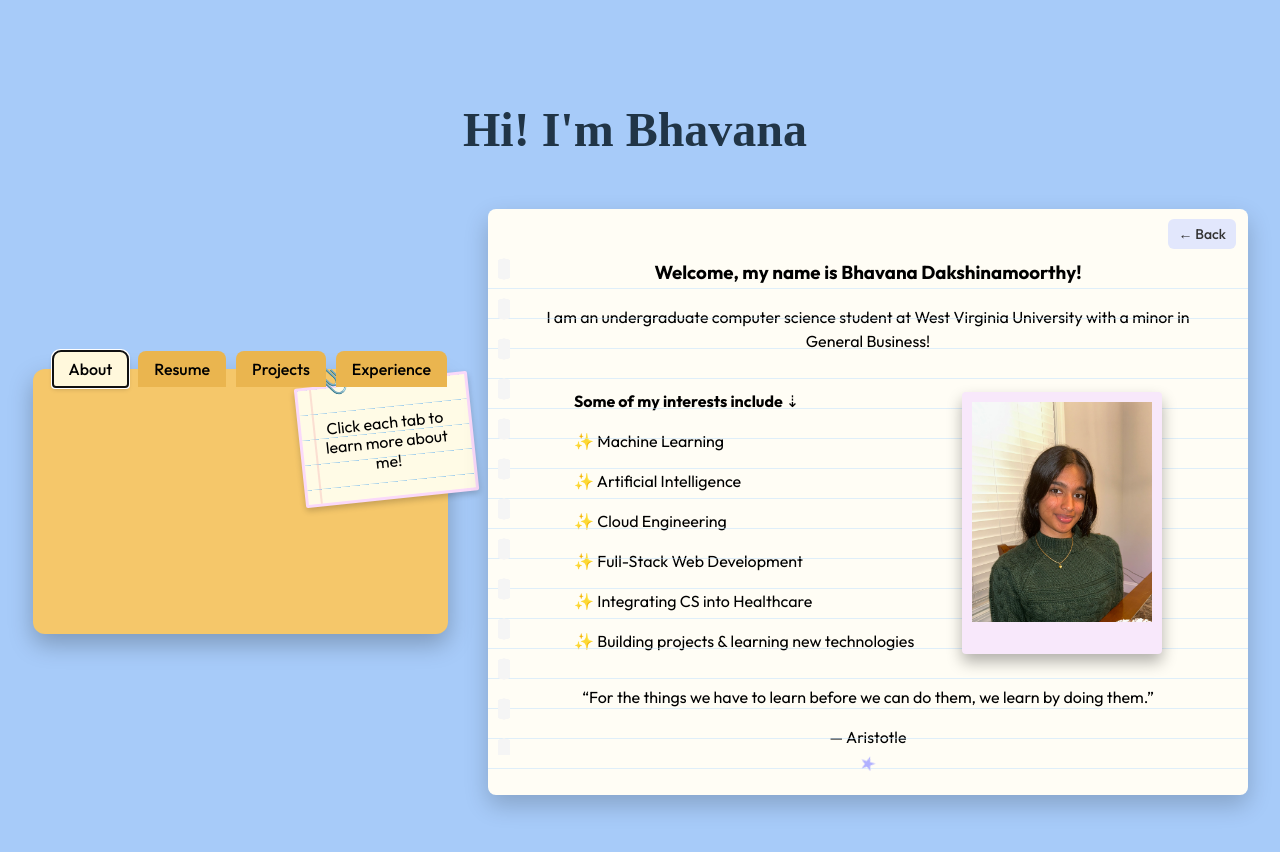
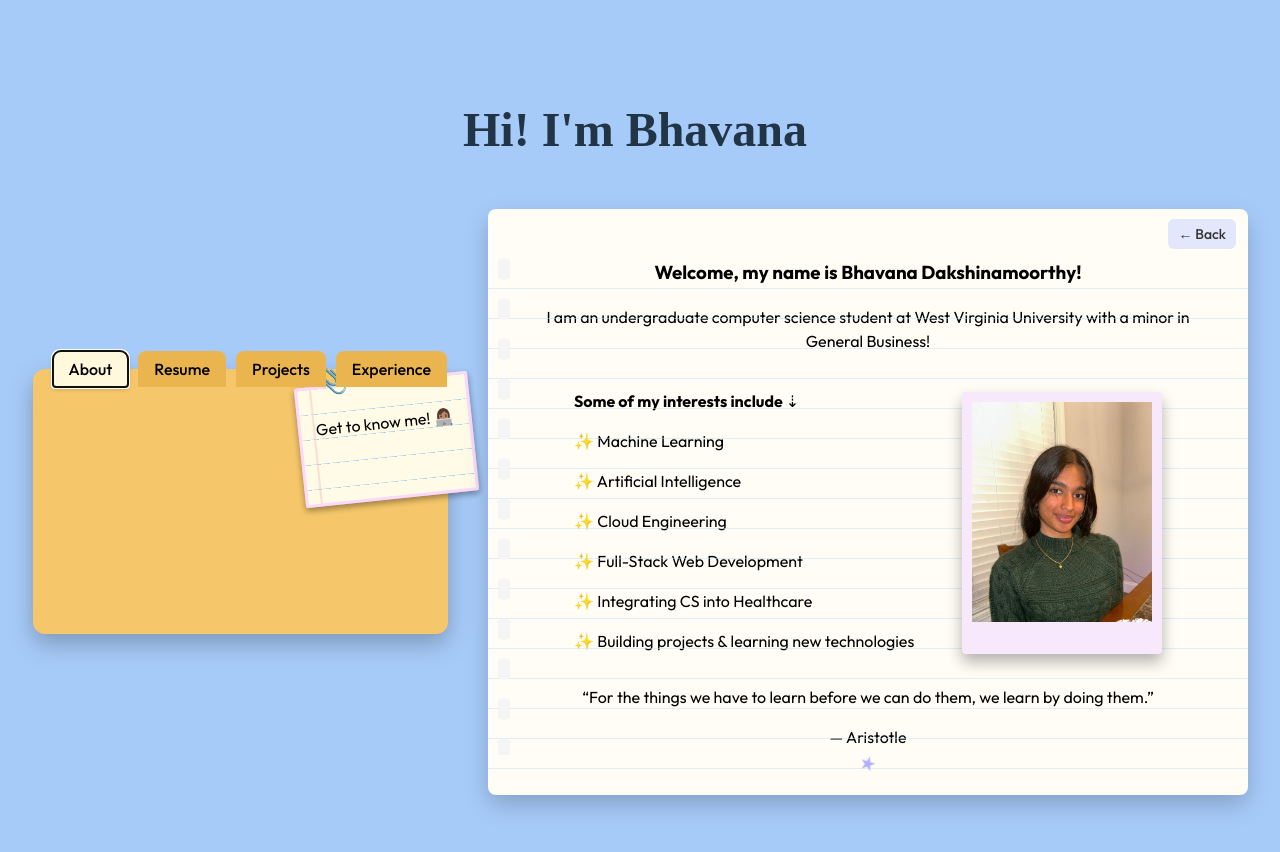
Before and after one commit to bhavana-pixel/portfolio, a React (Vite) app: page / in a window 1280 px wide. Both pictures are taken after a click on the button "About". Shown: the top 852 px of the page. Built offline with nearby package versions, Linux system fonts and the light colour scheme.

Commit message:
Added about tab clip note.

```diff
--- a/src/Folder.jsx
+++ b/src/Folder.jsx
@@ -37,6 +37,14 @@ export default function Folder() {
           <span className="paperclip">📎</span>
           <div className="clip-note">
           <br />View or download my resume! 📄
+        </div>
+      </div>
+         )}
+         {activeTab === "About" && (
+          <div className="paperclip-wrapper main-note">
+          <span className="paperclip">📎</span>
+          <div className="clip-note">
+          <br />Get to know me! 👩🏽‍💻
         </div>
       </div>
          )}
```
